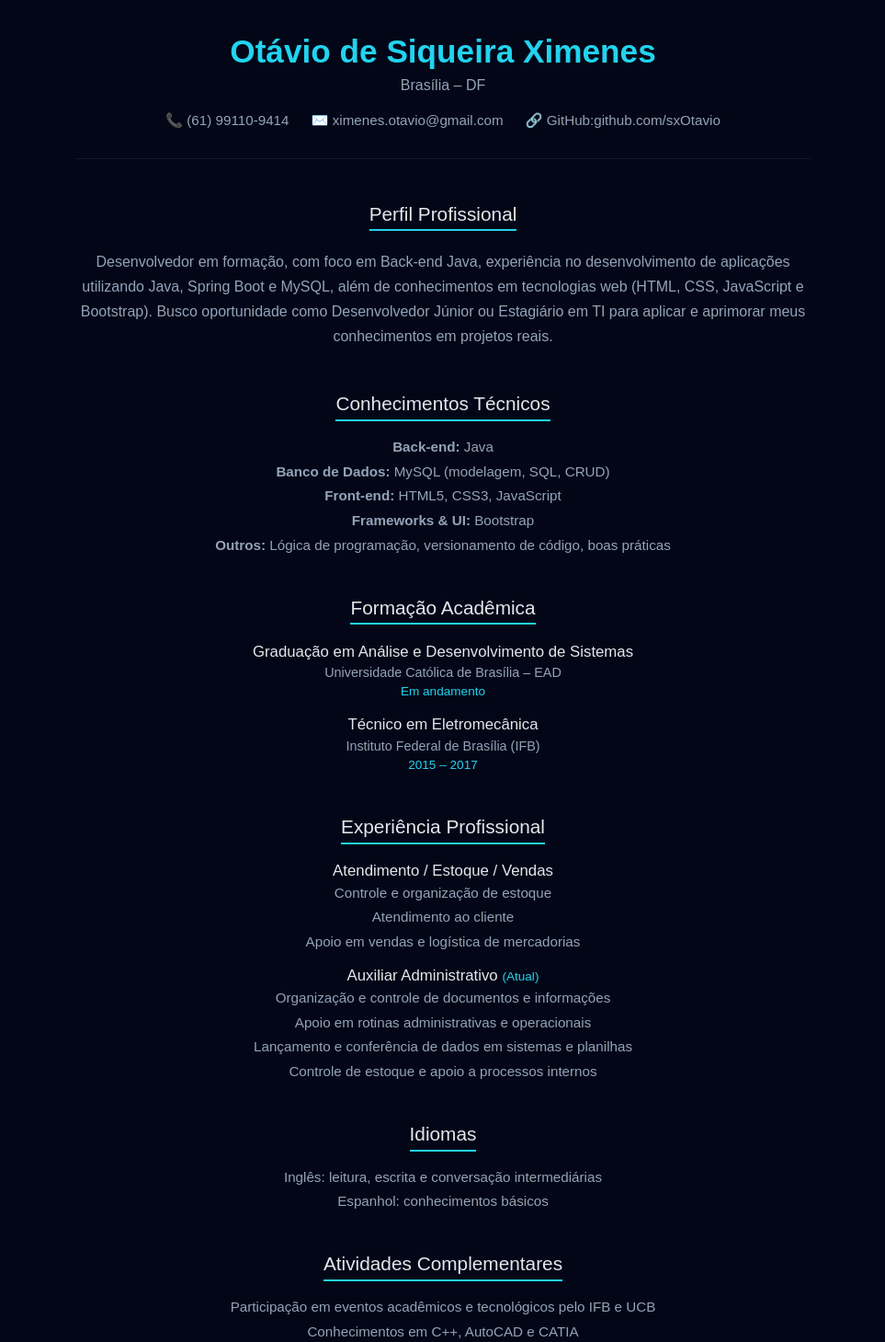
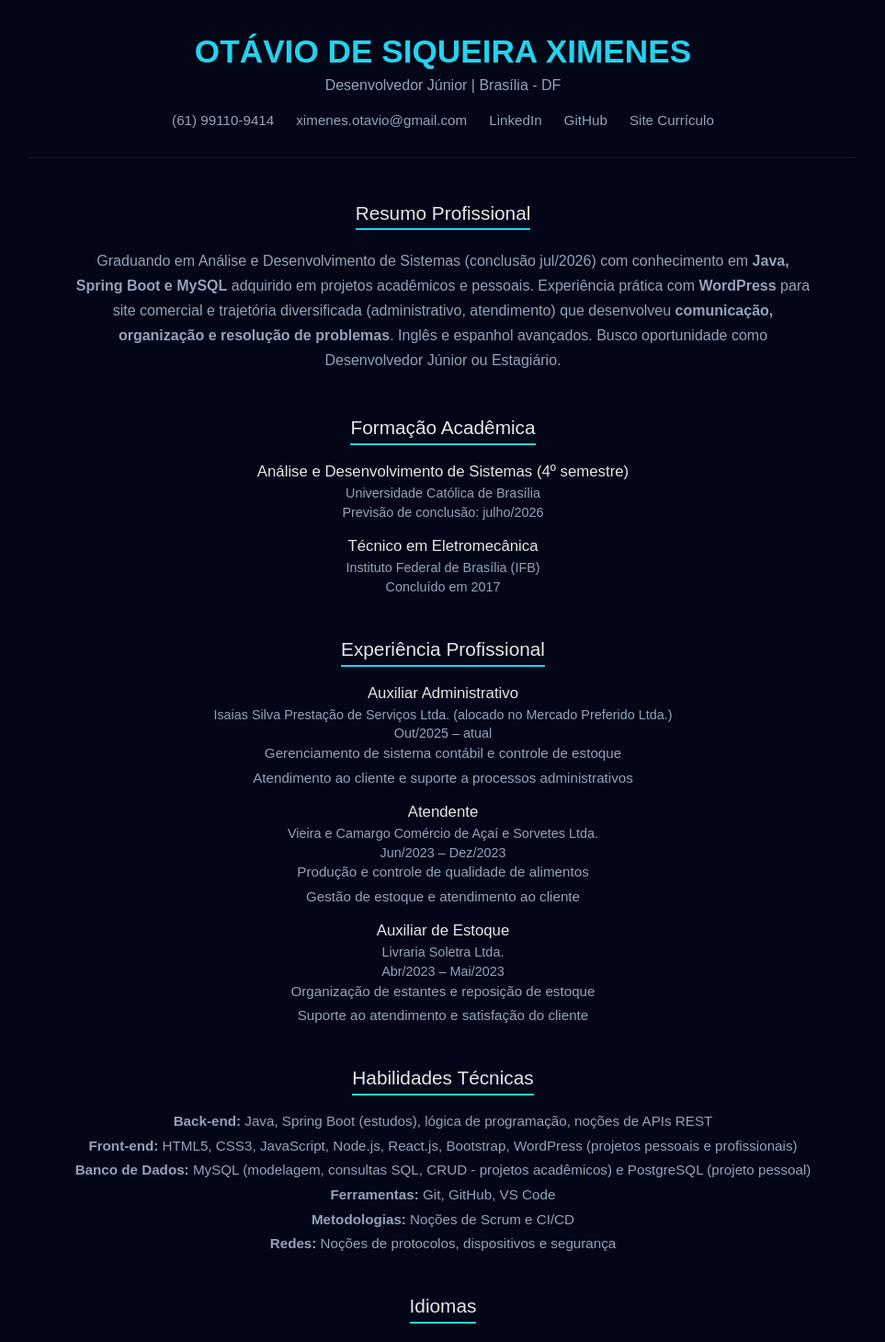
Before and after one commit to sxOtavio/curriculum, a React (Vite) app: page /curriculum in a window 1280 px wide. Shown: the part 120-1579 px from the top of the page at 92% size, without its empty margins (158-1121 px from the left). Built offline with nearby package versions, Linux system fonts and the light colour scheme.

Commit message:
Refactor CV components and update content

```diff
--- a/src/components/Curriculum.jsx
+++ b/src/components/Curriculum.jsx
@@ -1,114 +1,227 @@
-
 function Curriculum() {
-
   return (
-
-      <div>
-    <main class="curriculum">
-
-  <header class="cv-header">
-    <h1 class="cv-name">Otávio de Siqueira Ximenes</h1>
-    <p className="cv-location">Brasília – DF</p>
-
-    <div class="cv-contacts">
-      <span class="cv-phone">📞 (61) 99110-9414</span>
-      <span class="cv-email">✉️ ximenes.otavio@gmail.com</span>
-      <span class="cv-github">
-        🔗 GitHub:
-        <a href="https://github.com/sxOtavio" target="_blank">
-          github.com/sxOtavio
+    <section className="curriculum" id="curriculo">
+      {/* ================= HEADER ================= */}
+      <header className="cv-header">
+        <h1 className="cv-name">OTÁVIO DE SIQUEIRA XIMENES</h1>
+        <p className="cv-location">Desenvolvedor Júnior | Brasília - DF</p>
+        <div className="cv-contacts">
+          <span>(61) 99110-9414</span>
+          <a href="mailto:ximenes.otavio@gmail.com">ximenes.otavio@gmail.com</a>
+          <a
+            href="https://www.linkedin.com/in/otávio-ximenes-669483232"
+            target="_blank"
+            rel="noopener noreferrer"
+          >
+            LinkedIn
           </a>
-      </span>
+          <a
+            href="https://github.com/sxOtavio"
+            target="_blank"
+            rel="noopener noreferrer"
+          >
+            GitHub
+          </a>
+          <a
+            href="https://digitalcurriculum-one.vercel.app"
+            target="_blank"
+            rel="noopener noreferrer"
+          >
+            Site Currículo
+          </a>
         </div>
       </header>
 
-
-  <section class="cv-section">
-    <h2 class="cv-title">Perfil Profissional</h2>
-    <p class="cv-text">
-      Desenvolvedor em formação, com foco em Back-end Java, experiência no
-      desenvolvimento de aplicações utilizando Java, Spring Boot e MySQL,
-      além de conhecimentos em tecnologias web (HTML, CSS, JavaScript e
-      Bootstrap). Busco oportunidade como Desenvolvedor Júnior ou Estagiário
-      em TI para aplicar e aprimorar meus conhecimentos em projetos reais.
+      {/* ================= RESUMO ================= */}
+      <section className="cv-section">
+        <h2 className="cv-title">Resumo Profissional</h2>
+        <p className="cv-text">
+          Graduando em Análise e Desenvolvimento de Sistemas (conclusão
+          jul/2026) com conhecimento em{" "}
+          <strong>Java, Spring Boot e MySQL</strong> adquirido em projetos
+          acadêmicos e pessoais. Experiência prática com{" "}
+          <strong>WordPress</strong> para site comercial e trajetória
+          diversificada (administrativo, atendimento) que desenvolveu{" "}
+          <strong>comunicação, organização e resolução de problemas</strong>.{" "}
+          Inglês e espanhol avançados. Busco oportunidade como Desenvolvedor
+          Júnior ou Estagiário.
         </p>
       </section>
 
+      {/* ================= FORMAÇÃO ACADÊMICA ================= */}
+      <section className="cv-section">
+        <h2 className="cv-title">Formação Acadêmica</h2>
 
-  <section class="cv-section">
-    <h2 class="cv-title">Conhecimentos Técnicos</h2>
-
-    <ul class="cv-list">
-      <li><strong>Back-end:</strong> Java</li>
-      <li><strong>Banco de Dados:</strong> MySQL (modelagem, SQL, CRUD)</li>
-      <li><strong>Front-end:</strong> HTML5, CSS3, JavaScript</li>
-      <li><strong>Frameworks & UI:</strong> Bootstrap</li>
-      <li><strong>Outros:</strong> Lógica de programação, versionamento de código, boas práticas</li>
-    </ul>
-  </section>
-
-
-  <section class="cv-section">
-    <h2 class="cv-title">Formação Acadêmica</h2>
-
-    <div class="cv-item">
-      <h3>Graduação em Análise e Desenvolvimento de Sistemas</h3>
-      <p>Universidade Católica de Brasília – EAD</p>
-      <span class="cv-period">Em andamento</span>
+        <div className="cv-item">
+          <h3>Análise e Desenvolvimento de Sistemas (4º semestre)</h3>
+          <p>Universidade Católica de Brasília</p>
+          <p className="cv-period">Previsão de conclusão: julho/2026</p>
         </div>
 
-    <div class="cv-item">
+        <div className="cv-item">
           <h3>Técnico em Eletromecânica</h3>
           <p>Instituto Federal de Brasília (IFB)</p>
-      <span class="cv-period">2015 – 2017</span>
+          <p className="cv-period">Concluído em 2017</p>
         </div>
       </section>
 
+      {/* ================= EXPERIÊNCIA PROFISSIONAL ================= */}
+      <section className="cv-section">
+        <h2 className="cv-title">Experiência Profissional</h2>
 
-  <section class="cv-section">
-    <h2 class="cv-title">Experiência Profissional</h2>
-
-    <div class="cv-item">
-      <h3>Atendimento / Estoque / Vendas</h3>
-      <ul class="cv-list">
-        <li>Controle e organização de estoque</li>
-        <li>Atendimento ao cliente</li>
-        <li>Apoio em vendas e logística de mercadorias</li>
+        <div className="cv-item">
+          <h3>Auxiliar Administrativo</h3>
+          <p>
+            Isaias Silva Prestação de Serviços Ltda. (alocado no Mercado
+            Preferido Ltda.)
+          </p>
+          <p className="cv-period">Out/2025 – atual</p>
+          <ul className="cv-list">
+            <li>Gerenciamento de sistema contábil e controle de estoque</li>
+            <li>
+              Atendimento ao cliente e suporte a processos administrativos
+            </li>
           </ul>
         </div>
 
-    <div class="cv-item">
-      <h3>Auxiliar Administrativo <span class="cv-current">(Atual)</span></h3>
-      <ul class="cv-list">
-        <li>Organização e controle de documentos e informações</li>
-        <li>Apoio em rotinas administrativas e operacionais</li>
-        <li>Lançamento e conferência de dados em sistemas e planilhas</li>
-        <li>Controle de estoque e apoio a processos internos</li>
+        <div className="cv-item">
+          <h3>Atendente</h3>
+          <p>Vieira e Camargo Comércio de Açaí e Sorvetes Ltda.</p>
+          <p className="cv-period">Jun/2023 – Dez/2023</p>
+          <ul className="cv-list">
+            <li>Produção e controle de qualidade de alimentos</li>
+            <li>Gestão de estoque e atendimento ao cliente</li>
+          </ul>
+        </div>
+
+        <div className="cv-item">
+          <h3>Auxiliar de Estoque</h3>
+          <p>Livraria Soletra Ltda.</p>
+          <p className="cv-period">Abr/2023 – Mai/2023</p>
+          <ul className="cv-list">
+            <li>Organização de estantes e reposição de estoque</li>
+            <li>Suporte ao atendimento e satisfação do cliente</li>
           </ul>
         </div>
       </section>
 
-
-  <section class="cv-section">
-    <h2 class="cv-title">Idiomas</h2>
-    <ul class="cv-list">
-      <li>Inglês: leitura, escrita e conversação intermediárias</li>
-      <li>Espanhol: conhecimentos básicos</li>
+      {/* ================= HABILIDADES TÉCNICAS ================= */}
+      <section className="cv-section">
+        <h2 className="cv-title"> Habilidades Técnicas</h2>
+        <ul className="cv-list">
+          <li>
+            <strong>Back-end:</strong> Java, Spring Boot (estudos), lógica de
+            programação, noções de APIs REST
+          </li>
+          <li>
+            <strong>Front-end:</strong> HTML5, CSS3, JavaScript, Node.js, React.js, Bootstrap,
+            WordPress (projetos pessoais e profissionais)
+          </li>
+          <li>
+            <strong>Banco de Dados:</strong> MySQL (modelagem, consultas SQL,
+            CRUD - projetos acadêmicos) e PostgreSQL (projeto pessoal)
+          </li>
+          <li>
+            <strong>Ferramentas:</strong> Git, GitHub, VS Code
+          </li>
+          <li>
+            <strong>Metodologias:</strong> Noções de Scrum e CI/CD
+          </li>
+          <li>
+            <strong>Redes:</strong> Noções de protocolos, dispositivos e
+            segurança
+          </li>
         </ul>
       </section>
 
-
-  <section class="cv-section">
-    <h2 class="cv-title">Atividades Complementares</h2>
-    <ul class="cv-list">
-      <li>Participação em eventos acadêmicos e tecnológicos pelo IFB e UCB</li>
-      <li>Conhecimentos em C++, AutoCAD e CATIA</li>
+      {/* ================= IDIOMAS ================= */}
+      <section className="cv-section">
+        <h2 className="cv-title"> Idiomas</h2>
+        <ul className="cv-list">
+          <li>
+            <strong>Inglês:</strong> Avançado (leitura, escrita e conversação)
+          </li>
+          <li>
+            <strong>Espanhol:</strong> Avançado
+          </li>
         </ul>
       </section>
 
-</main>
+      {/* ================= PROJETOS ================= */}
+      <section className="cv-section">
+        <h2 className="cv-title"> Projetos</h2>
+
+        <div className="cv-item">
+          <h3>Site Institucional - WordPress</h3>
+          <p>
+            Desenvolvimento e manutenção de site para negócio local, com
+            personalização de temas e ajustes de responsividade. (Profissional)
+          </p>
         </div>
-  )
+
+        <div className="cv-item">
+          <h3>Aplicação CRUD com Java e MySQL</h3>
+          <p>
+            Sistema de gerenciamento desenvolvido durante estudos, aplicando
+            Spring Boot, JPA e boas práticas. (Acadêmico)
+          </p>
+          <p>
+            🔗{" "}
+            <a
+              href="https://github.com/sxOtavio"
+              target="_blank"
+              rel="noopener noreferrer"
+            >
+              github.com/sxOtavio
+            </a>
+          </p>
+        </div>
+
+        <div className="cv-item">
+          <h3>Portfólio Pessoal</h3>
+          <p>
+            Site desenvolvido com HTML, CSS e JavaScript para apresentação de
+            projetos e experimentos front-end.
+          </p>
+          <p>
+            🔗{" "}
+            <a
+              href="https://digitalcurriculum-one.vercel.app"
+              target="_blank"
+              rel="noopener noreferrer"
+            >
+              digitalcurriculum-one.vercel.app
+            </a>
+          </p>
+        </div>
+      </section>
+
+      {/* ================= OUTRAS EXPERIÊNCIAS ================= */}
+      <section className="cv-section">
+        <h2 className="cv-title"> Outras Experiências</h2>
+        <ul className="cv-list">
+          <li>
+            <strong>Motorista de aplicativo e motoboy</strong> — desenvolvimento
+            de gestão de tempo, resolução de problemas sob pressão e comunicação
+            eficaz.
+          </li>
+          <li>
+            <strong>Curso de Engenharia (trancado)</strong> — Universidade de
+            Brasília (UnB) com ênfase em Software, Eletrônica e Energia.
+          </li>
+        </ul>
+      </section>
+
+      {/* ================= CURSOS E CERTIFICAÇÕES ================= */}
+      <section className="cv-section">
+        <h2 className="cv-title">📜 Cursos e Certificações</h2>
+        <div className="cv-item">
+          <h3>Técnico em Eletromecânica</h3>
+          <p>Instituto Federal de Brasília (IFB) — 2017</p>
+        </div>
+      </section>
+    </section>
+  );
 }
 
 export default Curriculum;
--- a/src/components/Profile.jsx
+++ b/src/components/Profile.jsx
@@ -7,23 +7,33 @@ function Profile() {
       </div>
       <div>
         <h3>
-          Sou estudante de Análise e Desenvolvimento de Sistemas, com foco em
-          desenvolvimento web e fundamentos de infraestrutura e segurança da
-          informação. Tenho experiência prática com Java, Spring Boot, MySQL,
-          WordPress, JavaScript, HTML, CSS, wordPress, e Bootstrap, além de
-          familiaridade com conceitos de redes, servidores e
-          cibersegurança.
-        </h3>
-        <h3>
-          Atualmente atuo como auxiliar administrativo, função que me
-          proporcionou forte desenvolvimento em organização, responsabilidade,
-          visão de processos e resolução de problemas, habilidades que aplico
-          diretamente em ambientes de tecnologia e trabalho em equipe. Tenho
-          perfil analítico, sou curioso por novas tecnologias e busco constante
-          evolução técnica, tanto no desenvolvimento de sistemas quanto na área
-          de infraestrutura e segurança. Meu objetivo é iniciar e consolidar
-          minha carreira em TI, contribuindo com soluções eficientes, seguras e
-          bem estruturadas.
+          Sobre Mim Desde pequeno, eu era fascinado por entender como as coisas
+          funcionavam. Minha primeira grande descoberta foi com um kit de
+          Arduino que ganhei de presente. Lembro da empolgação ao ver um LED
+          piscar com algumas linhas de código – ali percebi que programar era
+          uma forma de dar vida às ideias. Foi meu primeiro contato com lógica e
+          a sensação de criar algo do zero. </h3> <br/>
+
+          <h3> No Instituto Federal de Brasília,
+          durante o curso técnico em Eletromecânica, essa paixão se aprofundou.
+          Ao programar em Ladder para controlar sistemas automatizados, entendi
+          como o raciocínio lógico podia resolver problemas do mundo real. Cada
+          novo projeto era um desafio que unia teoria e prática, e eu sabia que
+          queria seguir por esse caminho. </h3> <br/>
+          <h3>Hoje, cursando Análise e
+          Desenvolvimento de Sistemas na Universidade Católica de Brasília, e
+          tendo passado pela UnB em disciplinas de programação, vejo o quanto
+          essas experiências foram fundamentais. A base que construí com Arduino
+          e Ladder me deu uma perspectiva única: programação não é só código, é
+          solução, criatividade e impacto.</h3><br/>
+          <h3>Fora da tecnologia, trabalhei em
+          áreas como atendimento e logística, o que me ensinou a me comunicar,
+          organizar e resolver problemas sob pressão, habilidades que levo para
+          qualquer time. Sou movido por desafios e estou sempre buscando
+          aprender algo novo, seja uma linguagem, um framework ou uma forma
+          melhor de colaborar. Se você procura alguém com vontade de crescer,
+          que já provou ter resiliência e que enxerga a programação como
+          ferramenta de transformação, vamos conversar!
         </h3>
       </div>
     </div>
```
Also changed, not shown: src/components/Projects.jsx (+6 -5 lines). Lines whose indentation alone changed are shown as unchanged.
